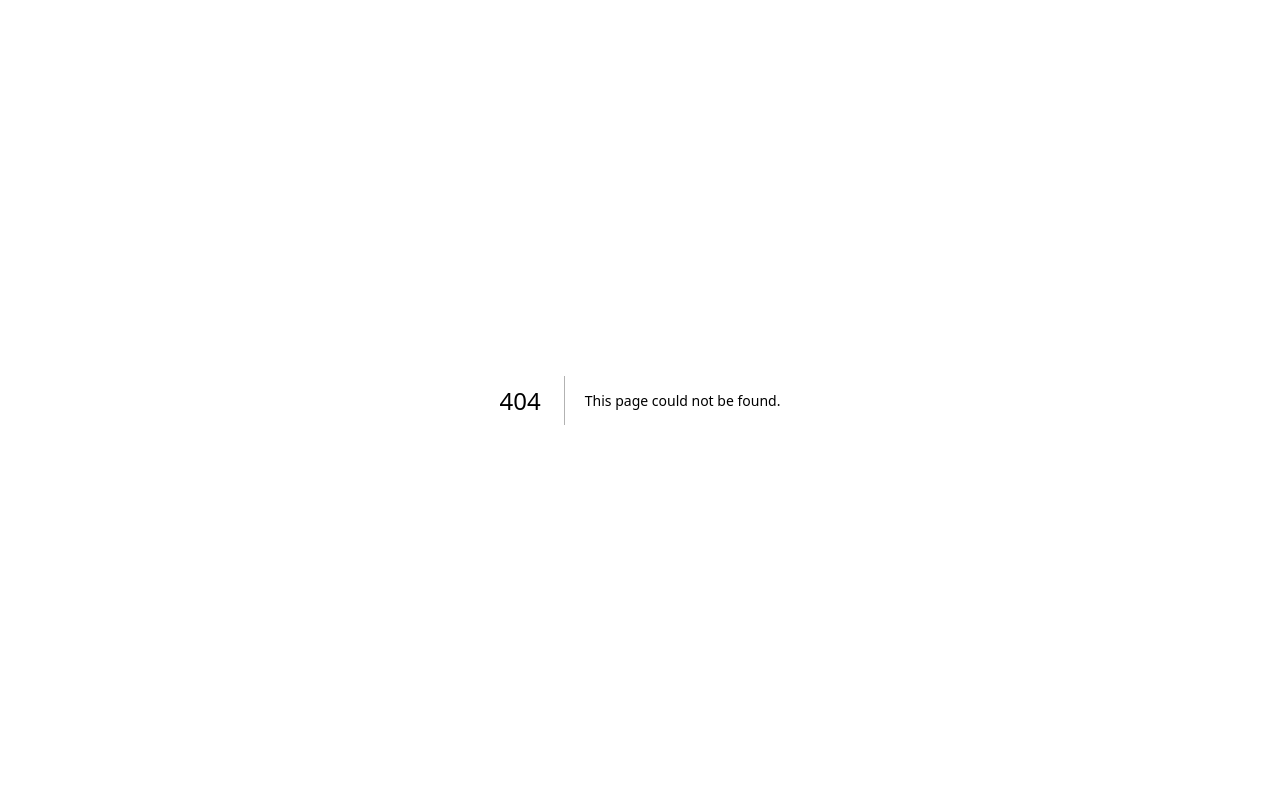
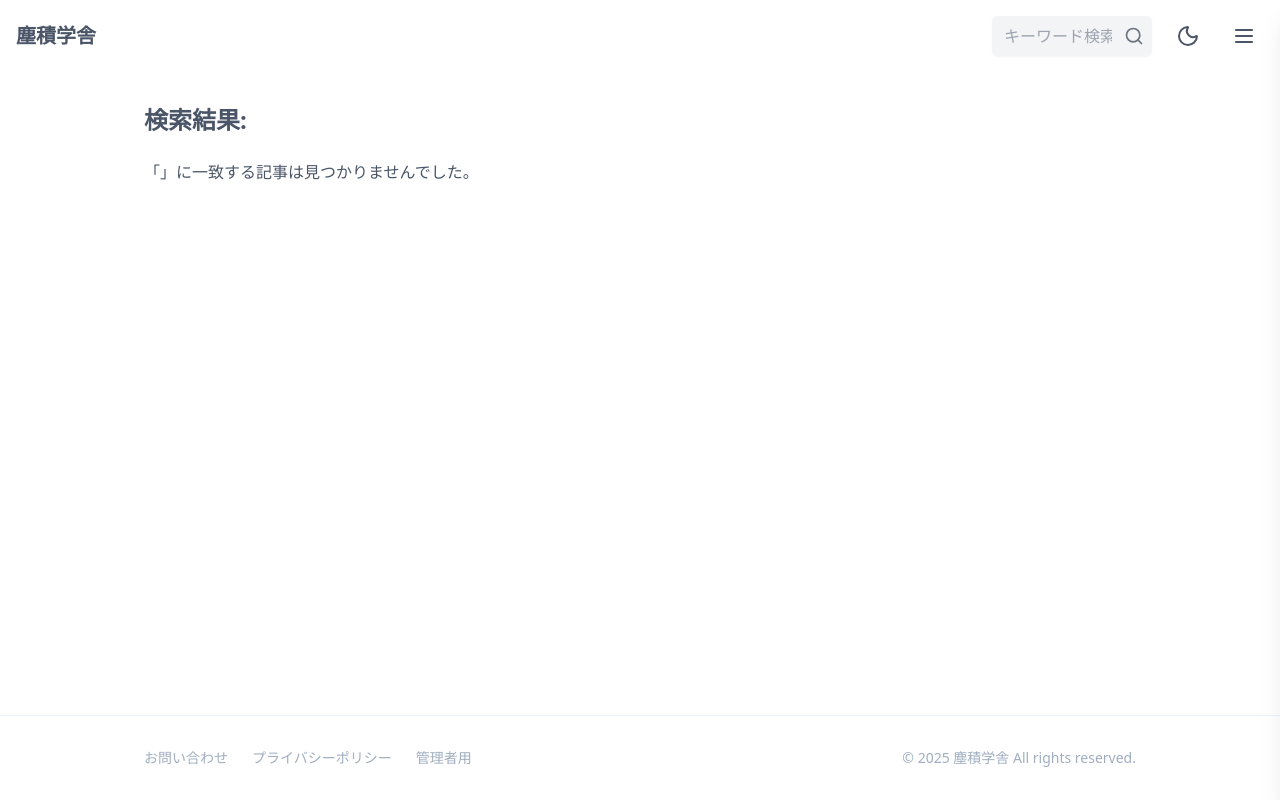
Before and after one commit to Elmo2358/ChiriTsumuGakusha, a Next.js app: page /search in a window 1280 px wide. Before the commit this address had no page. Built offline with nearby package versions, Linux system fonts and the light colour scheme.

Commit message:
feat: 検索ページを新規作成し、検索機能を実装。検索結果をフィルタリングして表示

```diff
--- /dev/null
+++ b/src/app/(main)/search/page.tsx
@@ -0,0 +1,41 @@
+// src/app/search/page.tsx
+"use client"; // searchParamsを扱うため、クライアントコンポーネントにする
+
+import { useSearchParams } from "next/navigation";
+import { dummyArticles } from "@/data/article";
+import { ArticleCard } from "@/components/ArticleCard";
+
+export default function SearchPage() {
+  const searchParams = useSearchParams();
+  const query = searchParams.get('q'); // URLの ?q= の部分を取得
+
+  // 検索クエリに一致する記事をフィルタリング
+  const filteredArticles = query
+    ? dummyArticles.filter(
+        (article) =>
+          article.title.toLowerCase().includes(query.toLowerCase()) ||
+          article.description.toLowerCase().includes(query.toLowerCase())
+      )
+    : [];
+
+  return (
+    <div className="container mx-auto max-w-screen-lg px-4 py-8">
+      <section>
+        <h2 className="mb-6 text-2xl font-bold">
+          検索結果: <span className="text-light-accent dark:text-dark-accent">{query}</span>
+        </h2>
+
+        {/* 検索結果の表示 */}
+        {filteredArticles.length > 0 ? (
+          <div className="grid grid-cols-1 gap-6 sm:grid-cols-2 lg:grid-cols-3">
+            {filteredArticles.map((article) => (
+              <ArticleCard key={article.id} article={article} />
+            ))}
+          </div>
+        ) : (
+          <p>「{query}」に一致する記事は見つかりませんでした。</p>
+        )}
+      </section>
+    </div>
+  );
+}
--- a/src/components/Header.tsx
+++ b/src/components/Header.tsx
@@ -1,47 +1,74 @@
 // src/components/Header.tsx
-
 "use client";
 
 import Link from "next/link";
+import { ThemeToggleButton } from "@/components/ThemeToggleButton";
+import { Sidebar } from "@/components/Sidebar"; // Sidebarコンポーネントを再度インポート
 import { useState } from "react";
-import { Menu, Search} from "lucide-react";
-import { ThemeToggleButton } from "./ThemeToggleButton";
-import { Sidebar } from "./Sidebar";
+import { useRouter } from "next/navigation";
+import { Search, Menu } from "lucide-react"; // Menuアイコンを再度インポート
 
 export function Header() {
-    const [isSidebarOpen, setIsSidebarOpen] = useState(false);
+  const [searchTerm, setSearchTerm] = useState("");
+  // ↓↓↓ サイドバー用の状態管理を再度追加 ↓↓↓
+  const [isSidebarOpen, setIsSidebarOpen] = useState(false);
+  const router = useRouter();
 
-return (
-    // <></> (Fragment)で囲む
+  const handleSearch = () => {
+    if (searchTerm.trim()) {
+      router.push(`/search?q=${searchTerm}`);
+    }
+  };
+
+  const handleKeyDown = (event: React.KeyboardEvent<HTMLInputElement>) => {
+    if (event.key === "Enter") {
+      handleSearch();
+    }
+  };
+
+  return (
+    // ↓↓↓ サイドバーと連携するため、Fragment(<></>)で囲む ↓↓↓
     <>
-      <header className="sticky top-0 z-50 w-full border-b border-light-border bg-light-background/95 backdrop-blur dark:border-dark-border dark:bg-dark-background/75">
-        {/* ... (中身は変更なし) ... */}
-        <div className="container mx-auto flex h-16 max-w-screen-lg items-center justify-between px-4">
-          <Link href="/" className="flex items-center space-x-2">
-            <span className="text-xl font-bold text-light-text-primary dark:text-dark-text-primary">
-              塵積学舎
-            </span>
+      <header className="bg-light-bg py-4 dark:bg-dark-bg">
+        <div className="container mx-auto flex items-center justify-between px-4">
+          <Link href="/" className="font-bold text-xl text-light-text-primary dark:text-dark-text-primary">
+            塵積学舎
           </Link>
-          <div className="flex items-center space-x-2 sm:space-x-4">
-            <button className="p-2 rounded-full hover:bg-gray-200 dark:hover:bg-gray-700">
-              <Search className="h-5 w-5 text-light-text-secondary dark:text-dark-text-secondary" />
-            </button>
+          <nav className="flex items-center space-x-2 md:space-x-4">
+            {/* 検索バー (スマホでは非表示) */}
+            <div className="relative hidden md:block">
+              <input
+                type="text"
+                placeholder="キーワード検索"
+                className="w-40 rounded-md border-gray-300 bg-gray-100 py-2 pl-3 pr-10 shadow-sm focus:w-56 focus:outline-none focus:ring-2 focus:ring-green-500 dark:border-gray-600 dark:bg-gray-700 dark:text-white"
+                value={searchTerm}
+                onChange={(e) => setSearchTerm(e.target.value)}
+                onKeyDown={handleKeyDown}
+              />
+              <button
+                onClick={handleSearch}
+                className="absolute right-2 top-1/2 -translate-y-1/2 transform text-gray-500 hover:text-gray-700 dark:text-gray-400 dark:hover:text-gray-300"
+              >
+                <Search className="h-5 w-5" />
+              </button>
+            </div>
+
+            {/* テーマ切り替えボタン */}
             <ThemeToggleButton />
+
+            {/* ハンバーガーメニューボタン */}
             <button
               onClick={() => setIsSidebarOpen(true)}
-              className="p-2 rounded-full hover:bg-gray-200 dark:hover:bg-gray-700"
+              className="rounded-md p-2 hover:bg-gray-200 dark:hover:bg-gray-700"
             >
-              <Menu className="h-6 w-6 text-light-text-primary dark:text-dark-text-primary" />
+              <Menu className="h-6 w-6" />
             </button>
-          </div>
+          </nav>
         </div>
       </header>
 
-      {/* Sidebarコンポーネントを呼び出し、状態と関数を渡す */}
-      <Sidebar
-        isOpen={isSidebarOpen}
-        onClose={() => setIsSidebarOpen(false)}
-      />
+      {/* ↓↓↓ サイドバーコンポーネントを再度呼び出し ↓↓↓ */}
+      <Sidebar isOpen={isSidebarOpen} onClose={() => setIsSidebarOpen(false)} />
     </>
   );
 }
```
